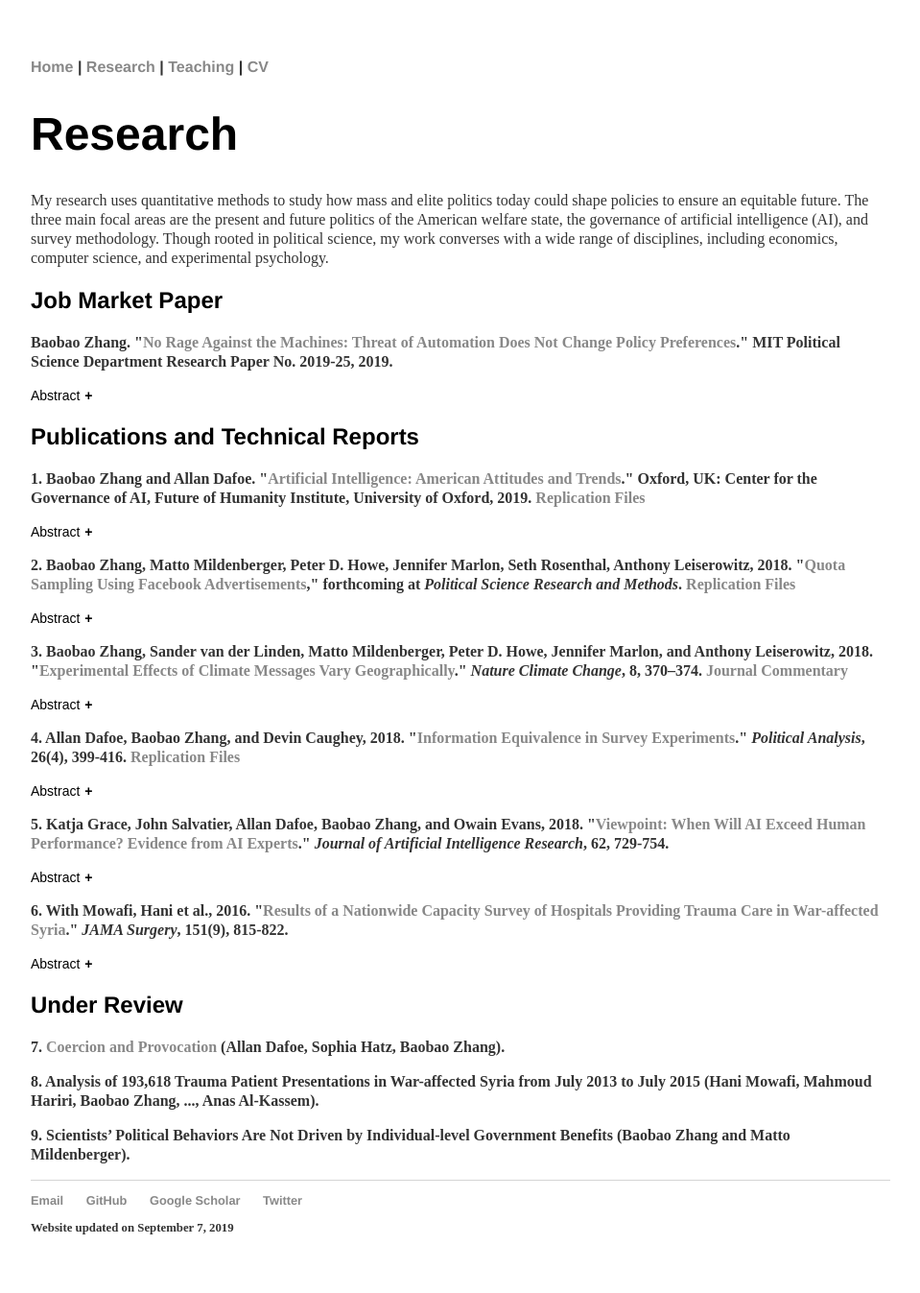
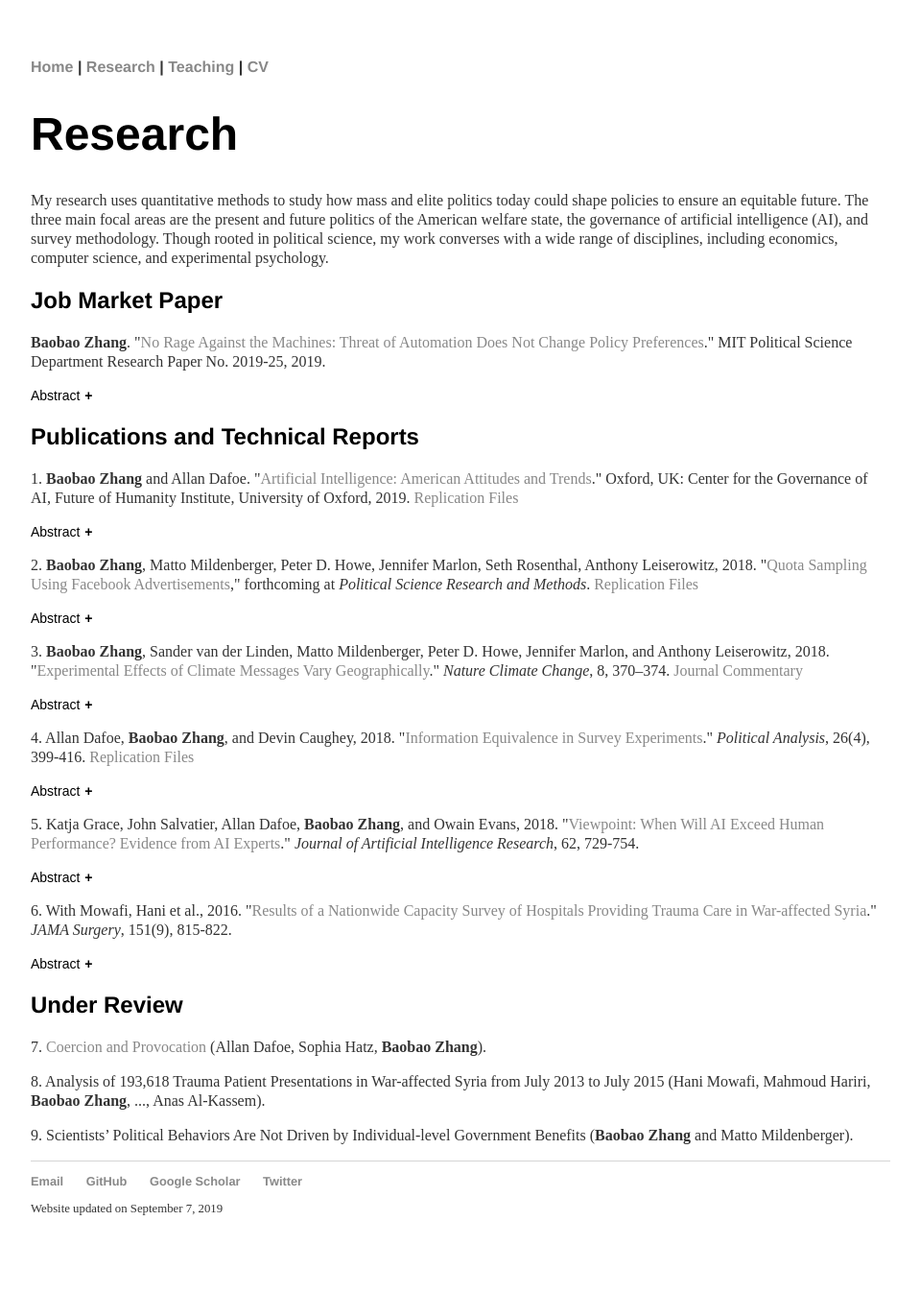
Before and after one commit to morganlivingston/baobaofzhang.github.io, a Jekyll site: the page built from research.html, in a window 1280 px wide. Shown: the whole page at 96% size, without its empty margins (160-1119 px from the left). Built offline with Jekyll 4.4.1, drawn with Linux system fonts in a browser that asks for light colours.

Commit message:
Fix bold problem

```diff
--- a/research.html
+++ b/research.html
@@ -10,7 +10,7 @@ title: Baobao Zhang | Research
 
       <h2>Job Market Paper</h2>
 
-      <p><b>Baobao Zhang<b>. "<a href="https://papers.ssrn.com/sol3/papers.cfm?abstract_id=3455501">No Rage Against the Machines: Threat of Automation Does Not Change Policy Preferences</a>." MIT Political Science Department Research Paper No. 2019-25, 2019.</p>
+      <p><b>Baobao Zhang</b>. "<a href="https://papers.ssrn.com/sol3/papers.cfm?abstract_id=3455501">No Rage Against the Machines: Threat of Automation Does Not Change Policy Preferences</a>." MIT Political Science Department Research Paper No. 2019-25, 2019.</p>
 
         <button class="collapsible">Abstract</button>
 <div class="content">
```
